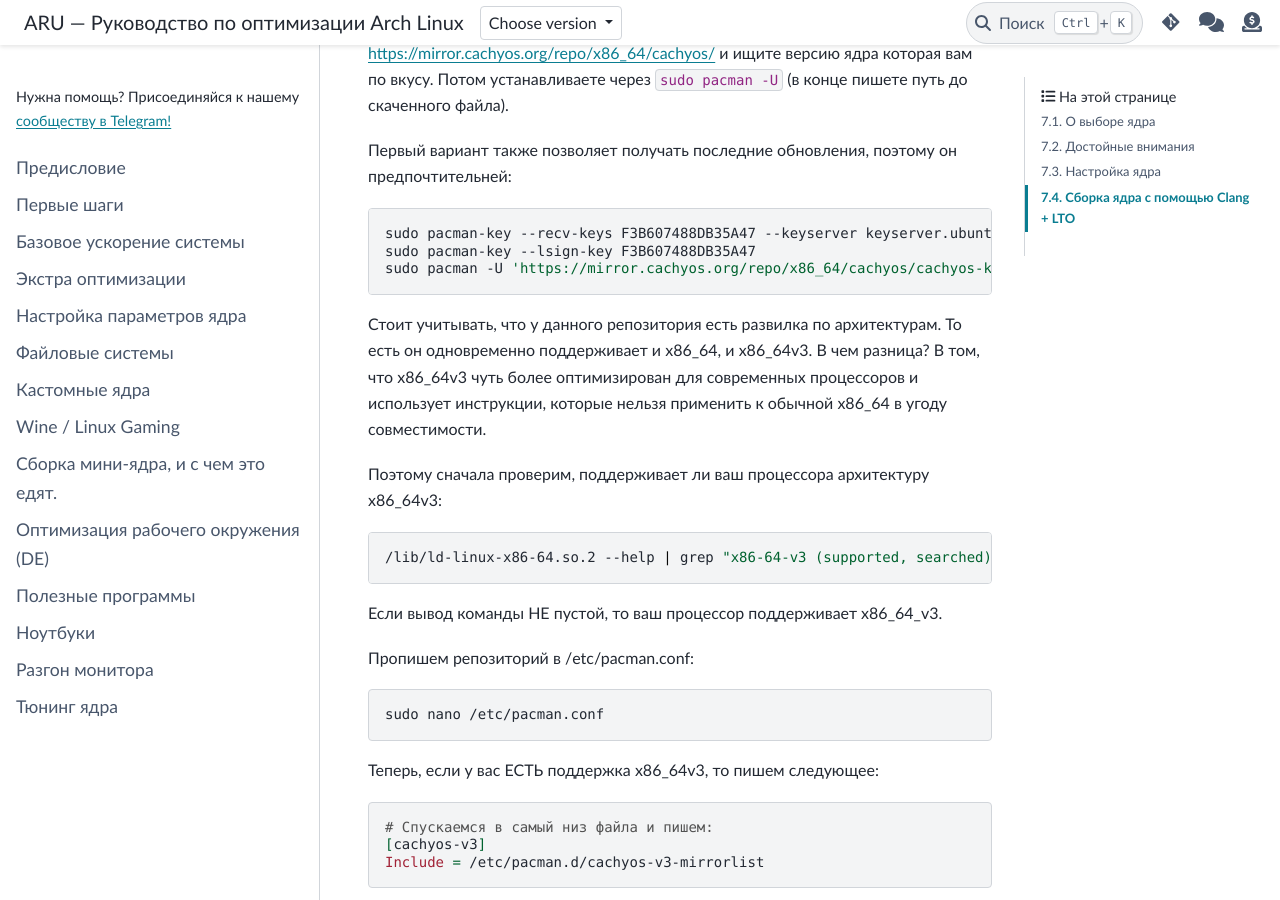
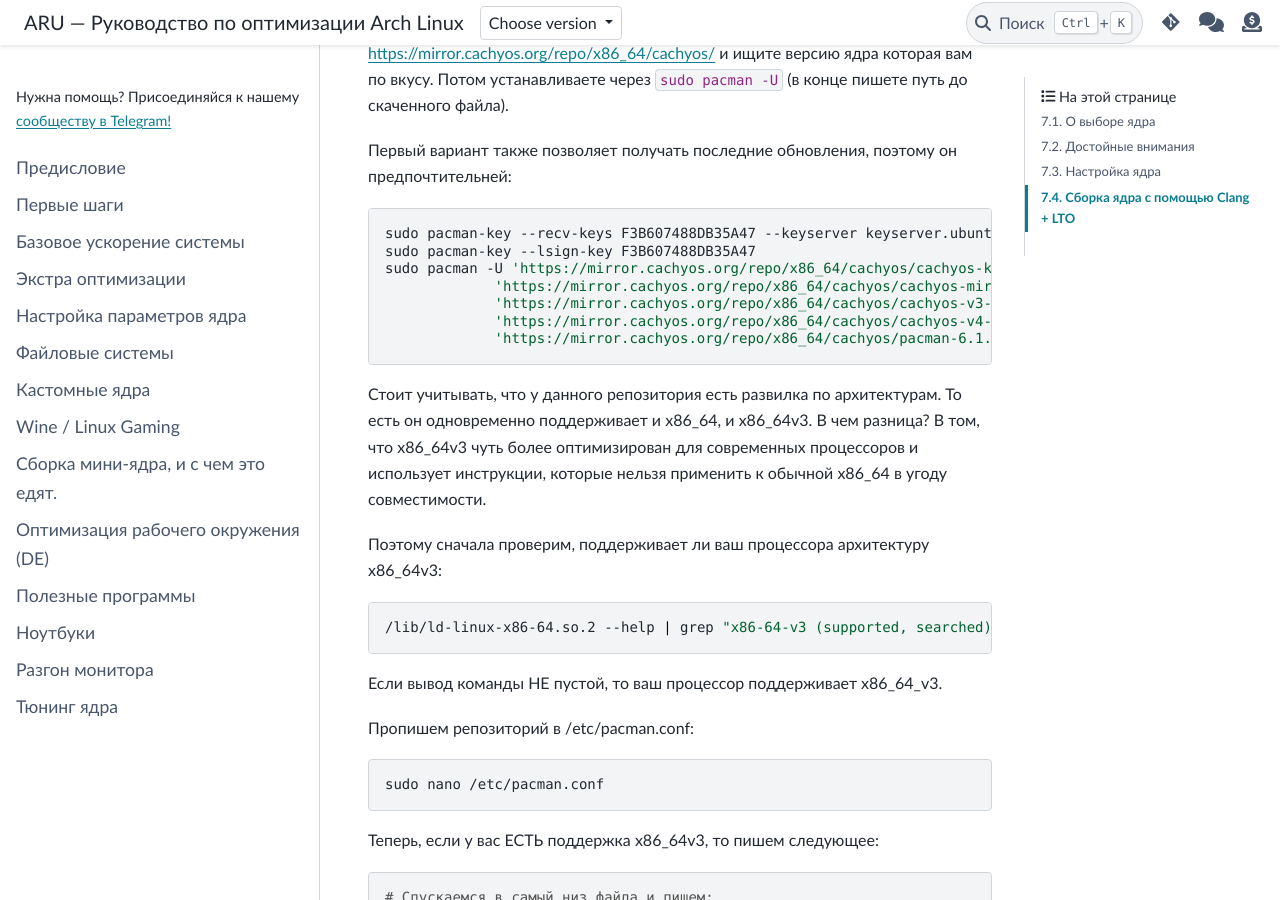
Before and after one commit to ventureoo/ARU, a Sphinx documentation site: the page built from docs/source/custom-kernels.rst, in a window 1280 px wide and 900 px high, scrolled down 4938 px. Built offline with Sphinx 7.4.7 and the PyData theme 0.15.4, drawn with Linux system fonts in a browser that asks for light colours; some of the changed lines change nothing that is shown.

Commit message:
custom-kernels: Update cachyos repo installation commands

```diff
--- a/docs/source/custom-kernels.rst
+++ b/docs/source/custom-kernels.rst
@@ -253,7 +253,11 @@
 
   sudo pacman-key --recv-keys F3B607488DB35A47 --keyserver keyserver.ubuntu.com
   sudo pacman-key --lsign-key F3B607488DB35A47
-  sudo pacman -U 'https://mirror.cachyos.org/repo/x86_64/cachyos/cachyos-keyring-3-1-any.pkg.tar.zst' 'https://mirror.cachyos.org/repo/x86_64/cachyos/cachyos-mirrorlist-18-1-any.pkg.tar.zst' 'https://mirror.cachyos.org/repo/x86_64/cachyos/cachyos-v3-mirrorlist-18-1-any.pkg.tar.zst' 'https://mirror.cachyos.org/repo/x86_64/cachyos/cachyos-v4-mirrorlist-6-1-any.pkg.tar.zst' 'https://mirror.cachyos.org/repo/x86_64/cachyos/pacman-6.0.2-16-x86_64.pkg.tar.zst'
+  sudo pacman -U 'https://mirror.cachyos.org/repo/x86_64/cachyos/cachyos-keyring-20240331-1-any.pkg.tar.zst' \
+               'https://mirror.cachyos.org/repo/x86_64/cachyos/cachyos-mirrorlist-18-1-any.pkg.tar.zst'    \
+               'https://mirror.cachyos.org/repo/x86_64/cachyos/cachyos-v3-mirrorlist-18-1-any.pkg.tar.zst' \
+               'https://mirror.cachyos.org/repo/x86_64/cachyos/cachyos-v4-mirrorlist-6-1-any.pkg.tar.zst'  \
+               'https://mirror.cachyos.org/repo/x86_64/cachyos/pacman-6.1.0-5-x86_64.pkg.tar.zst'
 
 Стоит учитывать, что у данного репозитория есть развилка по
 архитектурам. То есть он одновременно поддерживает и x86_64, и
```
